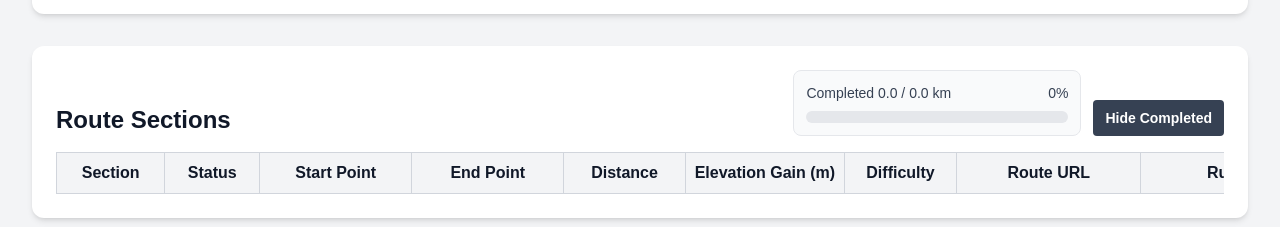
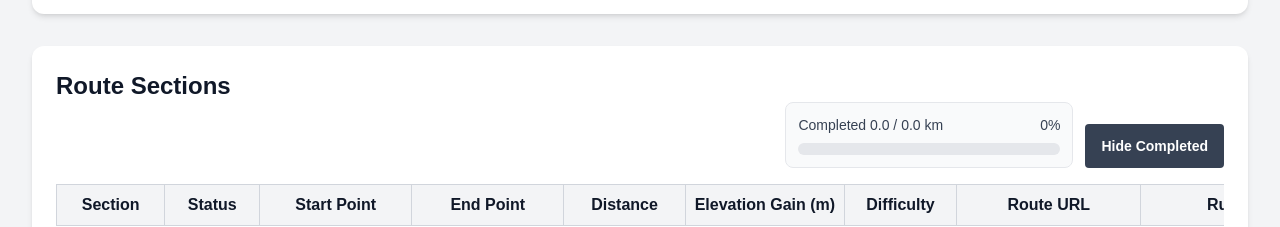
Before and after one commit to jobhjp/relay-route-planner, a Next.js app: page / in a window 1280 px wide. Shown: the part 266-493 px from the top of the page. Built offline with nearby package versions, Linux system fonts and the light colour scheme; no server answers; the database is empty.

Commit message:
Add PWA support

```diff
--- a/app/layout.tsx
+++ b/app/layout.tsx
@@ -13,8 +13,10 @@ const geistMono = Geist_Mono({
 });
 
 export const metadata: Metadata = {
-  title: "Create Next App",
-  description: "Generated by create next app",
+  title: "Relay Route Planner",
+  description: "Relay running route planner and runner assignment app",
+  manifest: "/manifest.json",
+  themeColor: "#2563eb",
 };
 
 export default function RootLayout({
@@ -27,7 +29,22 @@ export default function RootLayout({
       lang="en"
       className={`${geistSans.variable} ${geistMono.variable} h-full antialiased`}
     >
-      <body className="min-h-full flex flex-col">{children}</body>
+      <head>
+        <link rel="apple-touch-icon" href="/icon-192.png" />
+        <meta name="apple-mobile-web-app-capable" content="yes" />
+        <meta
+          name="apple-mobile-web-app-title"
+          content="Relay Planner"
+        />
+        <meta
+          name="apple-mobile-web-app-status-bar-style"
+          content="default"
+        />
+      </head>
+
+      <body className="min-h-full flex flex-col">
+        {children}
+      </body>
     </html>
   );
 }
--- a/app/page.tsx
+++ b/app/page.tsx
@@ -1025,52 +1025,20 @@ export default function Home() {
       </div>
 
       <div className="mt-8 rounded-xl bg-white p-4 shadow-md sm:p-6">
-        <div className="flex flex-col gap-4 lg:flex-row lg:items-end lg:justify-between">
+        <div className="flex flex-col gap-2 sm:flex-row sm:items-center sm:justify-between">
           <h2 className="text-2xl font-semibold text-gray-900">
             Route Sections
           </h2>
 
-          <div className="flex w-full flex-col gap-3 lg:w-auto lg:flex-row lg:items-end">
-            <div className="w-full rounded-lg border border-gray-200 bg-gray-50 p-3 lg:w-72">
-              <div className="mb-2 flex items-center justify-between text-sm font-medium text-gray-700">
-                <span>
-                  Completed {completedDistanceKm.toFixed(1)} /{" "}
-                  {totalDistanceKm.toFixed(1)} km
-                </span>
-
-                <span>{completedProgressPercent}%</span>
-              </div>
-
-              <div className="h-3 w-full overflow-hidden rounded-full bg-gray-200">
-                <div
-                  className="h-full rounded-full bg-green-500 transition-all duration-300"
-                  style={{
-                    width: `${completedProgressPercent}%`,
-                  }}
-                />
-              </div>
-            </div>
-
+          {isAdmin && (
             <button
               type="button"
-              className="rounded bg-gray-700 px-3 py-2 text-sm font-semibold text-white"
-              onClick={() =>
-                setHideCompletedSections((current) => !current)
-              }
+              className="rounded bg-blue-600 px-4 py-2 font-semibold text-white"
+              onClick={handleAddSection}
             >
-              {hideCompletedSections ? "Show Completed" : "Hide Completed"}
+              Add Section
             </button>
-
-            {isAdmin && (
-              <button
-                type="button"
-                className="rounded bg-blue-600 px-4 py-2 font-semibold text-white"
-                onClick={handleAddSection}
-              >
-                Add Section
-              </button>
-            )}
-          </div>
+          )}
         </div>
 
         <div className="mt-4 space-y-4 md:hidden">
@@ -1406,6 +1374,40 @@ export default function Home() {
                 </div>
               );
             })}
+        </div>
+
+        <div className="mb-3 hidden md:flex justify-end">
+          <div className="flex items-end gap-3">
+            <div className="w-72 rounded-lg border border-gray-200 bg-gray-50 p-3">
+              <div className="mb-2 flex items-center justify-between text-sm font-medium text-gray-700">
+                <span>
+                  Completed {completedDistanceKm.toFixed(1)} /{" "}
+                  {totalDistanceKm.toFixed(1)} km
+                </span>
+
+                <span>{completedProgressPercent}%</span>
+              </div>
+
+              <div className="h-3 w-full overflow-hidden rounded-full bg-gray-200">
+                <div
+                  className="h-full rounded-full bg-green-500 transition-all duration-300"
+                  style={{
+                    width: `${completedProgressPercent}%`,
+                  }}
+                />
+              </div>
+            </div>
+
+            <button
+              type="button"
+              className="rounded bg-gray-700 px-4 py-3 text-sm font-semibold text-white"
+              onClick={() =>
+                setHideCompletedSections((current) => !current)
+              }
+            >
+              {hideCompletedSections ? "Show Completed" : "Hide Completed"}
+            </button>
+          </div>
         </div>
 
         <div className="mt-4 hidden overflow-x-auto md:block">
```
Also changed, not shown: public/icon-192.jpg (added), public/icon-512.jpg (added), public/manifest.json (added).
